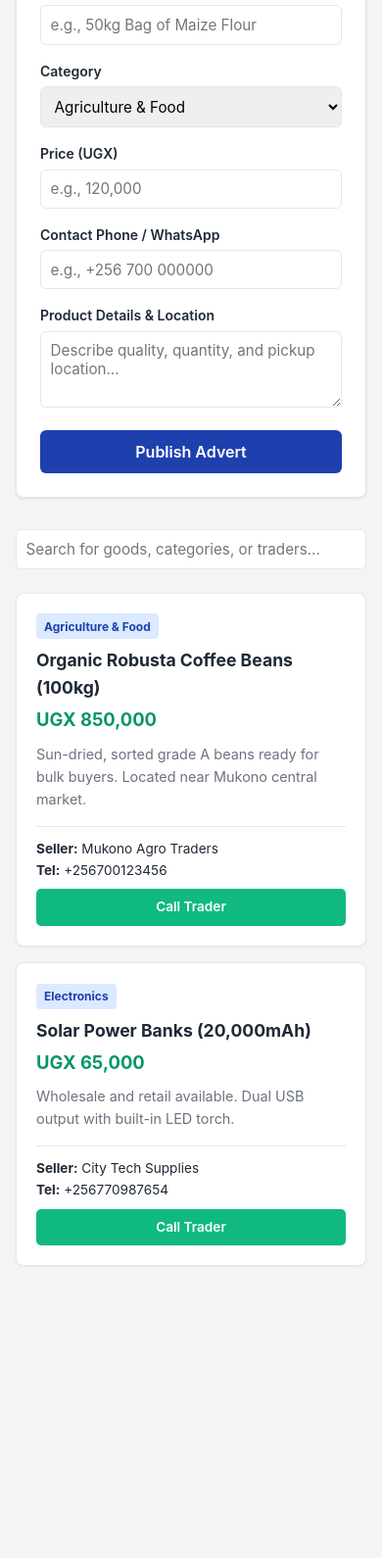
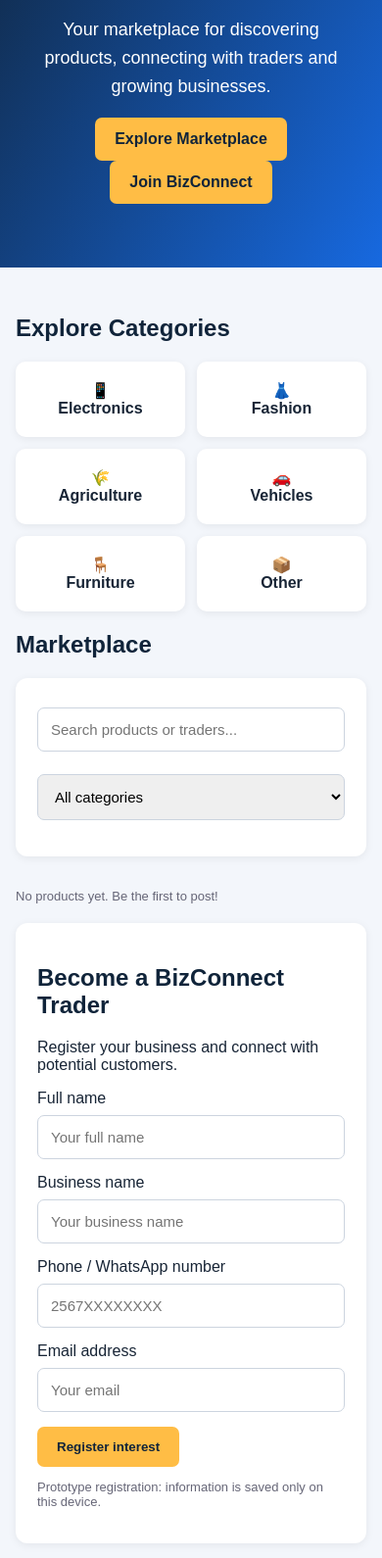
Before and after one commit to maskedcyrus7-maker/BizConnect, a plain HTML site: page index.html in a window 390 px wide. Shown: the part 295-1885 px from the top of the page at 98% size. Before the commit the page ends 1619 px from the top, so only its background shows below. Drawn offline with Linux system fonts and the light colour scheme.

Commit message:
Update index.html

```diff
--- a/index.html
+++ b/index.html
@@ -1,338 +1,228 @@
+
 <!DOCTYPE html>
 <html lang="en">
 <head>
 <meta charset="UTF-8">
 <meta name="viewport" content="width=device-width, initial-scale=1.0">
-    <title>Biz Connect | Trader Marketplace</title>
+<title>BizConnect | Global Marketplace</title>
 <style>
-        :root {
-            --primary: #1e40af;
-            --primary-hover: #1d4ed8;
-            --bg: #f3f4f6;
-            --card-bg: #ffffff;
-            --text: #1f2937;
-            --muted: #6b7280;
-            --border: #e5e7eb;
-        }
-
-        * {
-            box-sizing: border-box;
-            margin: 0;
-            padding: 0;
-            font-family: -apple-system, BlinkMacSystemFont, "Segoe UI", Roboto, sans-serif;
-        }
-
-        body {
-            background-color: var(--bg);
-            color: var(--text);
-            line-height: 1.6;
-        }
-
-        header {
-            background-color: var(--primary);
-            color: white;
-            padding: 1.5rem 2rem;
-            display: flex;
-            justify-content: space-between;
-            align-items: center;
-            box-shadow: 0 2px 4px rgba(0,0,0,0.1);
-        }
-
-        header h1 {
-            font-size: 1.5rem;
-            letter-spacing: -0.5px;
-        }
-
-        .container {
-            max-width: 1100px;
-            margin: 2rem auto;
-            padding: 0 1rem;
-            display: grid;
-            grid-template-columns: 1fr 2fr;
-            gap: 2rem;
-        }
-
-        @media (max-width: 768px) {
-            .container {
-                grid-template-columns: 1fr;
-            }
-        }
-
-        .card {
-            background: var(--card-bg);
-            padding: 1.5rem;
-            border-radius: 8px;
-            box-shadow: 0 1px 3px rgba(0,0,0,0.1);
-            border: 1px solid var(--border);
-        }
-
-        h2 {
-            font-size: 1.25rem;
-            margin-bottom: 1rem;
-            color: var(--primary);
-        }
-
-        .form-group {
-            margin-bottom: 1rem;
-        }
-
-        label {
-            display: block;
-            font-size: 0.875rem;
-            font-weight: 600;
-            margin-bottom: 0.25rem;
-        }
-
-        input, select, textarea {
-            width: 100%;
-            padding: 0.6rem;
-            border: 1px solid var(--border);
-            border-radius: 6px;
-            font-size: 0.95rem;
-        }
-
-        button {
-            width: 100%;
-            background-color: var(--primary);
-            color: white;
-            border: none;
-            padding: 0.75rem;
-            font-size: 1rem;
-            font-weight: 600;
-            border-radius: 6px;
-            cursor: pointer;
-            transition: background 0.2s;
-        }
-
-        button:hover {
-            background-color: var(--primary-hover);
-        }
-
-        .search-bar {
-            margin-bottom: 1.5rem;
-        }
-
-        .listings-grid {
-            display: grid;
-            grid-template-columns: repeat(auto-fill, minmax(260px, 1fr));
-            gap: 1rem;
-        }
-
-        .product-card {
-            background: var(--card-bg);
-            border: 1px solid var(--border);
-            border-radius: 8px;
-            padding: 1.25rem;
-            display: flex;
-            flex-direction: column;
-            justify-content: space-between;
-            box-shadow: 0 1px 2px rgba(0,0,0,0.05);
-        }
-
-        .badge {
-            display: inline-block;
-            background: #dbeafe;
-            color: var(--primary);
-            font-size: 0.75rem;
-            font-weight: 700;
-            padding: 0.2rem 0.5rem;
-            border-radius: 4px;
-            margin-bottom: 0.5rem;
-            width: fit-content;
-        }
-
-        .product-title {
-            font-size: 1.1rem;
-            font-weight: 700;
-            margin-bottom: 0.25rem;
-        }
-
-        .product-price {
-            font-size: 1.15rem;
-            font-weight: 700;
-            color: #059669;
-            margin-bottom: 0.5rem;
-        }
-
-        .product-desc {
-            font-size: 0.9rem;
-            color: var(--muted);
-            margin-bottom: 1rem;
-        }
-
-        .trader-info {
-            border-top: 1px solid var(--border);
-            padding-top: 0.75rem;
-            font-size: 0.85rem;
-        }
-
-        .contact-btn {
-            display: block;
-            text-align: center;
-            background-color: #10b981;
-            color: white;
-            text-decoration: none;
-            padding: 0.5rem;
-            border-radius: 5px;
-            font-weight: 600;
-            margin-top: 0.5rem;
-        }
-
-        .contact-btn:hover {
-            background-color: #059669;
-        }
+*{box-sizing:border-box}
+body{margin:0;font-family:Arial,sans-serif;background:#f3f6fb;color:#182536}
+header{background:#10243a;color:white;padding:18px 6%;display:flex;justify-content:space-between;align-items:center;flex-wrap:wrap;gap:12px}
+.logo{font-size:27px;font-weight:bold}
+.logo span{color:#ffbd45}
+nav a{color:white;text-decoration:none;margin:0 8px}
+.hero{background:linear-gradient(120deg,#10243a,#1769e0);color:white;padding:65px 7%;text-align:center}
+.hero h1{font-size:38px}
+.hero p{font-size:18px;line-height:1.6}
+.btn{display:inline-block;background:#ffbd45;color:#10243a;padding:13px 20px;border:0;border-radius:7px;font-weight:bold;text-decoration:none;cursor:pointer}
+.container{max-width:1100px;margin:auto;padding:28px 16px}
+h2{color:#10243a}
+.categories{display:grid;grid-template-columns:repeat(auto-fit,minmax(120px,1fr));gap:12px}
+.category{background:white;padding:20px 8px;text-align:center;border-radius:10px;box-shadow:0 2px 8px #0001;font-weight:bold;cursor:pointer}
+.panel{background:white;padding:22px;border-radius:12px;margin:20px 0;box-shadow:0 2px 10px #0001}
+input,select,textarea{width:100%;padding:13px;margin:8px 0 15px;border:1px solid #ccd4df;border-radius:7px;font-size:15px}
+.products{display:grid;grid-template-columns:repeat(auto-fit,minmax(220px,1fr));gap:16px}
+.product{background:white;border-radius:10px;padding:15px;box-shadow:0 2px 9px #0001}
+.product img{width:100%;height:160px;object-fit:cover;border-radius:8px}
+.price{font-weight:bold;color:#1769e0;font-size:20px}
+.whatsapp{display:block;text-align:center;background:#16834a;color:white;padding:12px;border-radius:7px;text-decoration:none;margin-top:12px}
+.small{font-size:13px;color:#667}
+footer{background:#10243a;color:white;text-align:center;padding:25px;margin-top:35px}
 </style>
 </head>
 <body>
 
 <header>
-        <h1>Biz Connect</h1>
-        <span>Trader Advertising Portal</span>
+<div class="logo">Biz<span>Connect</span></div>
+<nav>
+<a href="#home">Home</a>
+<a href="#market">Marketplace</a>
+<a href="#register">Join</a>
+<a href="#post">Sell</a>
+</nav>
 </header>
 
-    <div class="container">
-        <!-- Form for Traders to Advertise Goods -->
-        <section class="card">
-            <h2>Post an Advert</h2>
-            <form id="advertForm">
-                <div class="form-group">
-                    <label for="businessName">Trader / Business Name</label>
-                    <input type="text" id="businessName" placeholder="e.g., Kampala Fresh Produce" required>
+<section class="hero" id="home">
+<h1>Connect. Trade. Grow.</h1>
+<p>Your marketplace for discovering products, connecting with traders and growing businesses.</p>
+<a class="btn" href="#market">Explore Marketplace</a>
+<a class="btn" href="#register">Join BizConnect</a>
+</section>
+
+<main class="container">
+<h2>Explore Categories</h2>
+<div class="categories">
+<div class="category" onclick="choose('Electronics')">📱<br>Electronics</div>
+<div class="category" onclick="choose('Fashion')">👗<br>Fashion</div>
+<div class="category" onclick="choose('Agriculture')">🌾<br>Agriculture</div>
+<div class="category" onclick="choose('Vehicles')">🚗<br>Vehicles</div>
+<div class="category" onclick="choose('Furniture')">🪑<br>Furniture</div>
+<div class="category" onclick="choose('Other')">📦<br>Other</div>
 </div>
 
-                <div class="form-group">
-                    <label for="productName">Product / Good Name</label>
-                    <input type="text" id="productName" placeholder="e.g., 50kg Bag of Maize Flour" required>
-                </div>
-
-                <div class="form-group">
-                    <label for="category">Category</label>
-                    <select id="category">
-                        <option value="Agriculture & Food">Agriculture & Food</option>
-                        <option value="Electronics">Electronics</option>
-                        <option value="Clothing & Textiles">Clothing & Textiles</option>
-                        <option value="Hardware & Construction">Hardware & Construction</option>
-                        <option value="Wholesale & General">Wholesale & General</option>
+<section id="market">
+<h2>Marketplace</h2>
+<div class="panel">
+<input id="search" placeholder="Search products or traders..." oninput="renderProducts()">
+<select id="filter" onchange="renderProducts()">
+<option value="">All categories</option>
+<option>Electronics</option>
+<option>Fashion</option>
+<option>Agriculture</option>
+<option>Vehicles</option>
+<option>Furniture</option>
+<option>Other</option>
 </select>
 </div>
-
-                <div class="form-group">
-                    <label for="price">Price (UGX)</label>
-                    <input type="text" id="price" placeholder="e.g., 120,000" required>
-                </div>
-
-                <div class="form-group">
-                    <label for="phone">Contact Phone / WhatsApp</label>
-                    <input type="tel" id="phone" placeholder="e.g., +256 700 000000" required>
-                </div>
-
-                <div class="form-group">
-                    <label for="description">Product Details & Location</label>
-                    <textarea id="description" rows="3" placeholder="Describe quality, quantity, and pickup location..." required></textarea>
-                </div>
-
-                <button type="submit">Publish Advert</button>
-            </form>
+<div class="products" id="products"></div>
+<p id="empty" class="small"></p>
 </section>
 
-        <!-- Marketplace Display -->
-        <section>
-            <div class="search-bar">
-                <input type="text" id="searchInput" placeholder="Search for goods, categories, or traders...">
-            </div>
-            <div class="listings-grid" id="listingsContainer">
-                <!-- Adverts will appear here -->
-            </div>
+<section class="panel" id="register">
+<h2>Become a BizConnect Trader</h2>
+<p>Register your business and connect with potential customers.</p>
+<form id="registerForm">
+<label>Full name</label>
+<input id="traderName" required placeholder="Your full name">
+<label>Business name</label>
+<input id="businessName" required placeholder="Your business name">
+<label>Phone / WhatsApp number</label>
+<input id="traderPhone" required placeholder="2567XXXXXXXX">
+<label>Email address</label>
+<input id="traderEmail" type="email" required placeholder="Your email">
+<button class="btn" type="submit">Register interest</button>
+</form>
+<p class="small">Prototype registration: information is saved only on this device.</p>
 </section>
-    </div>
+
+<section class="panel" id="post">
+<h2>Post a Product</h2>
+<form id="productForm">
+<label>Product name</label>
+<input id="productName" required placeholder="Product name">
+<label>Price</label>
+<input id="productPrice" required placeholder="e.g. UGX 150,000">
+<label>Category</label>
+<select id="productCategory" required>
+<option value="">Choose category</option>
+<option>Electronics</option>
+<option>Fashion</option>
+<option>Agriculture</option>
+<option>Vehicles</option>
+<option>Furniture</option>
+<option>Other</option>
+</select>
+<label>Product image URL (optional)</label>
+<input id="productImage" placeholder="Paste an image URL">
+<label>WhatsApp number</label>
+<input id="productPhone" required placeholder="2567XXXXXXXX">
+<label>Product description</label>
+<textarea id="productDescription" rows="3" placeholder="Describe your product"></textarea>
+<button class="btn" type="submit">Publish product</button>
+</form>
+<p class="small">Prototype listings are stored on this device, not shared online yet.</p>
+</section>
+</main>
+
+<footer>
+<h2 style="color:white">BizConnect</h2>
+<p>Connecting traders. Creating opportunities.</p>
+<p>Starting in Uganda, connecting the world.</p>
+<p>© 2026 BizConnect. All rights reserved.</p>
+</footer>
 
 <script>
-        // Sample initial listings so the app isn't empty on first load
-        const defaultAdverts = [
-            {
-                business: "Mukono Agro Traders",
-                product: "Organic Robusta Coffee Beans (100kg)",
-                category: "Agriculture & Food",
-                price: "850,000",
-                phone: "+256700123456",
-                description: "Sun-dried, sorted grade A beans ready for bulk buyers. Located near Mukono central market."
-            },
-            {
-                business: "City Tech Supplies",
-                product: "Solar Power Banks (20,000mAh)",
-                category: "Electronics",
-                price: "65,000",
-                phone: "+256770987654",
-                description: "Wholesale and retail available. Dual USB output with built-in LED torch."
-            }
-        ];
+let products=JSON.parse(localStorage.getItem("bizProducts")||"[]");
 
-        // Load saved adverts from browser storage or use defaults
-        let adverts = JSON.parse(localStorage.getItem('bizConnectAdverts')) || defaultAdverts;
-
-        const form = document.getElementById('advertForm');
-        const listingsContainer = document.getElementById('listingsContainer');
-        const searchInput = document.getElementById('searchInput');
-
-        function renderAdverts(filterText = '') {
-            listingsContainer.innerHTML = '';
-
-            const filtered = adverts.filter(ad =>
-                ad.product.toLowerCase().includes(filterText.toLowerCase()) ||
-                ad.business.toLowerCase().includes(filterText.toLowerCase()) ||
-                ad.category.toLowerCase().includes(filterText.toLowerCase())
-            );
-
-            if (filtered.length === 0) {
-                listingsContainer.innerHTML = '<p>No goods found matching your search.</p>';
-                return;
+function saveProducts(){
+localStorage.setItem("bizProducts",JSON.stringify(products));
 }
 
-            filtered.forEach(ad => {
-                const card = document.createElement('div');
-                card.className = 'product-card';
-                card.innerHTML = `
-                    <div>
-                        <span class="badge">${ad.category}</span>
-                        <div class="product-title">${ad.product}</div>
-                        <div class="product-price">UGX ${ad.price}</div>
-                        <p class="product-desc">${ad.description}</p>
-                    </div>
-                    <div class="trader-info">
-                        <strong>Seller:</strong> ${ad.business}<br>
-                        <strong>Tel:</strong> ${ad.phone}
-                        <a href="tel:${ad.phone}" class="contact-btn">Call Trader</a>
-                    </div>
-                `;
-                listingsContainer.appendChild(card);
-            });
+function choose(category){
+document.getElementById("filter").value=category;
+renderProducts();
+document.getElementById("market").scrollIntoView();
 }
 
-        form.addEventListener('submit', (e) => {
-            e.preventDefault();
+function renderProducts(){
+let search=document.getElementById("search").value.toLowerCase();
+let category=document.getElementById("filter").value;
+let list=document.getElementById("products");
+list.innerHTML="";
+let shown=0;
 
-            const newAdvert = {
-                business: document.getElementById('businessName').value,
-                product: document.getElementById('productName').value,
-                category: document.getElementById('category').value,
-                price: document.getElementById('price').value,
-                phone: document.getElementById('phone').value,
-                description: document.getElementById('description').value
-            };
+products.filter(p=>
+(!category||p.category===category)&&
+(p.name.toLowerCase().includes(search)||
+p.description.toLowerCase().includes(search))
+).forEach(p=>{
+shown++;
+let card=document.createElement("div");
+card.className="product";
 
-            adverts.unshift(newAdvert); // Add to top of list
-            localStorage.setItem('bizConnectAdverts', JSON.stringify(adverts)); // Save locally
+let img=document.createElement("img");
+img.src=p.image||"https://placehold.co/400x250?text=BizConnect";
+img.alt=p.name;
 
-            renderAdverts();
-            form.reset();
+let name=document.createElement("h3");
+name.textContent=p.name;
+
+let price=document.createElement("p");
+price.className="price";
+price.textContent=p.price;
+
+let cat=document.createElement("p");
+cat.textContent=p.category;
+
+let desc=document.createElement("p");
+desc.textContent=p.description;
+
+let contact=document.createElement("a");
+contact.className="whatsapp";
+contact.textContent="Contact Trader on WhatsApp";
+contact.href="https://wa.me/"+p.phone.replace(/\D/g,"");
+contact.target="_blank";
+
+card.append(img,name,price,cat,desc,contact);
+list.appendChild(card);
 });
 
-        searchInput.addEventListener('input', (e) => {
-            renderAdverts(e.target.value);
+document.getElementById("empty").textContent=
+shown?"":"No products yet. Be the first to post!";
+}
+
+document.getElementById("productForm").addEventListener("submit",function(e){
+e.preventDefault();
+products.unshift({
+name:document.getElementById("productName").value.trim(),
+price:document.getElementById("productPrice").value.trim(),
+category:document.getElementById("productCategory").value,
+image:document.getElementById("productImage").value.trim(),
+phone:document.getElementById("productPhone").value.trim(),
+description:document.getElementById("productDescription").value.trim()
+});
+saveProducts();
+this.reset();
+renderProducts();
+alert("Product added on this device!");
 });
 
-        // Initial render
-        renderAdverts();
+document.getElementById("registerForm").addEventListener("submit",function(e){
+e.preventDefault();
+let traders=JSON.parse(localStorage.getItem("bizTraders")||"[]");
+traders.push({
+name:document.getElementById("traderName").value,
+business:document.getElementById("businessName").value,
+phone:document.getElementById("traderPhone").value,
+email:document.getElementById("traderEmail").value
+});
+localStorage.setItem("bizTraders",JSON.stringify(traders));
+this.reset();
+alert("Registration saved on this device!");
+});
+
+renderProducts();
 </script>
 </body>
 </html>
```
Lines whose indentation alone changed are shown as unchanged.
